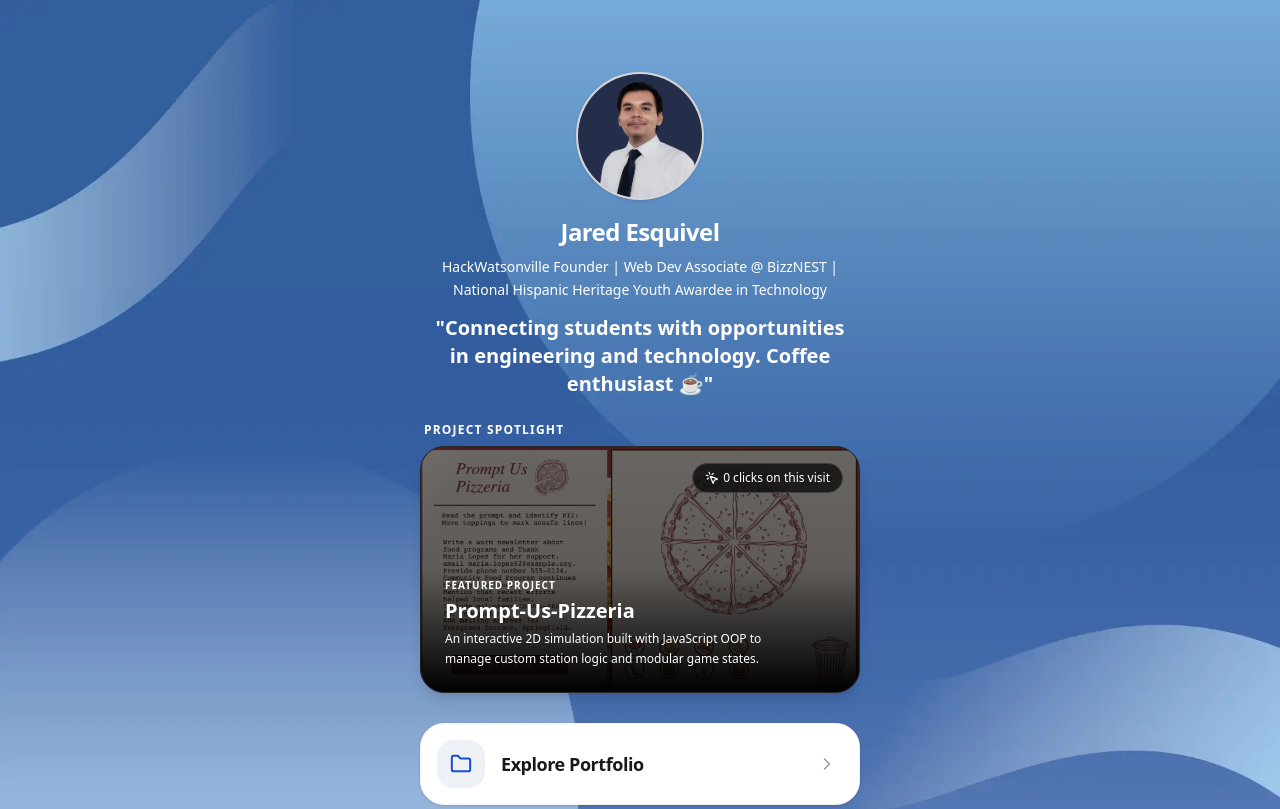
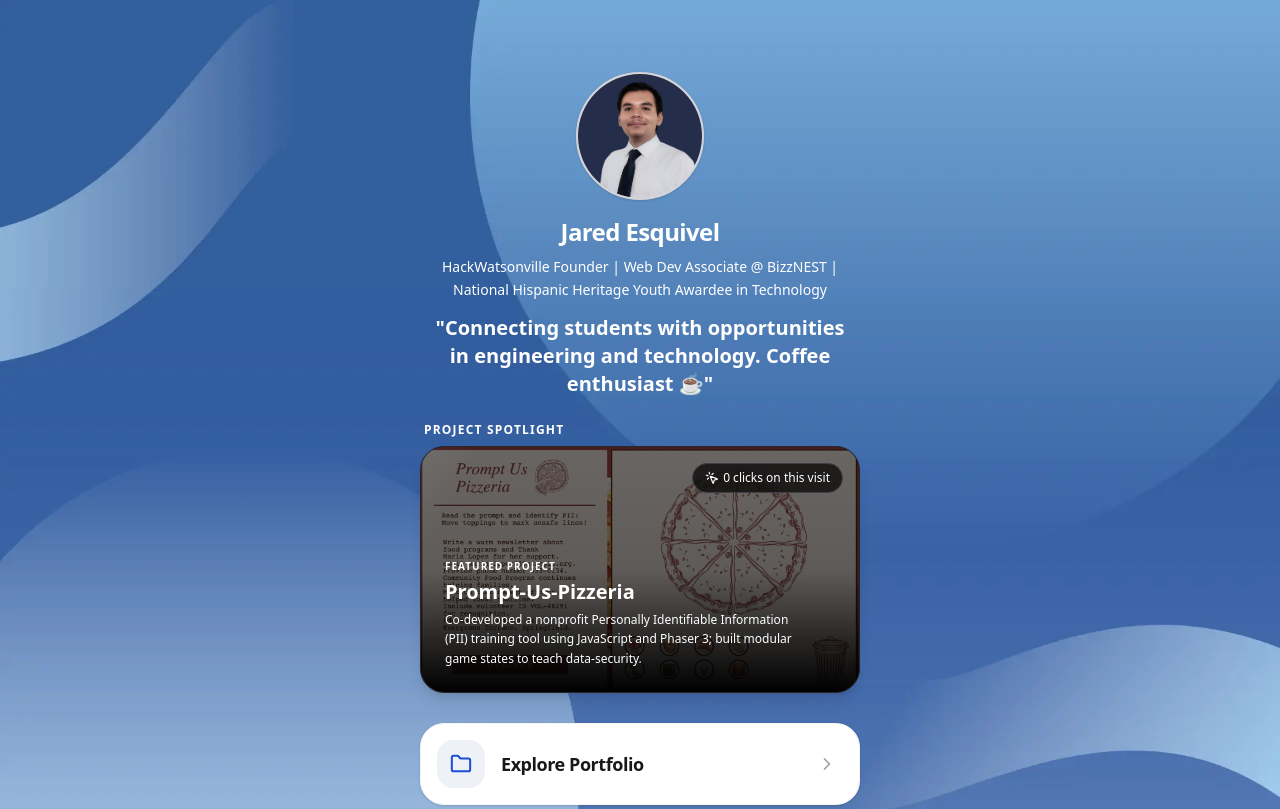
Before and after one commit to jared-esquivel/bizznest-senior-assessment, a React (Vite) app: page / in a window 1280 px wide. Shown: the top 809 px of the page. Built offline with nearby package versions, Linux system fonts and the light colour scheme.

Commit message:
feat(project-spotlight): update text content

```diff
--- a/src/App.jsx
+++ b/src/App.jsx
@@ -101,7 +101,7 @@ function App() {
           {/* Our Custom Feature Componet: Project Spotlight */}
           <ProjectCard
             title="Prompt-Us-Pizzeria"
-            description="An interactive 2D simulation built with JavaScript OOP to manage custom station logic and modular game states."
+            description="Co-developed a nonprofit Personally Identifiable Information (PII) training tool using JavaScript and Phaser 3; built modular game states to teach data-security."
             backgroundImage={ProjectBackground}
             link="https://prompt-us-pizzeria.pages.dev/"
           />
```
Also changed, not shown: 1 other file (tests, documents, lock files or other folders).
